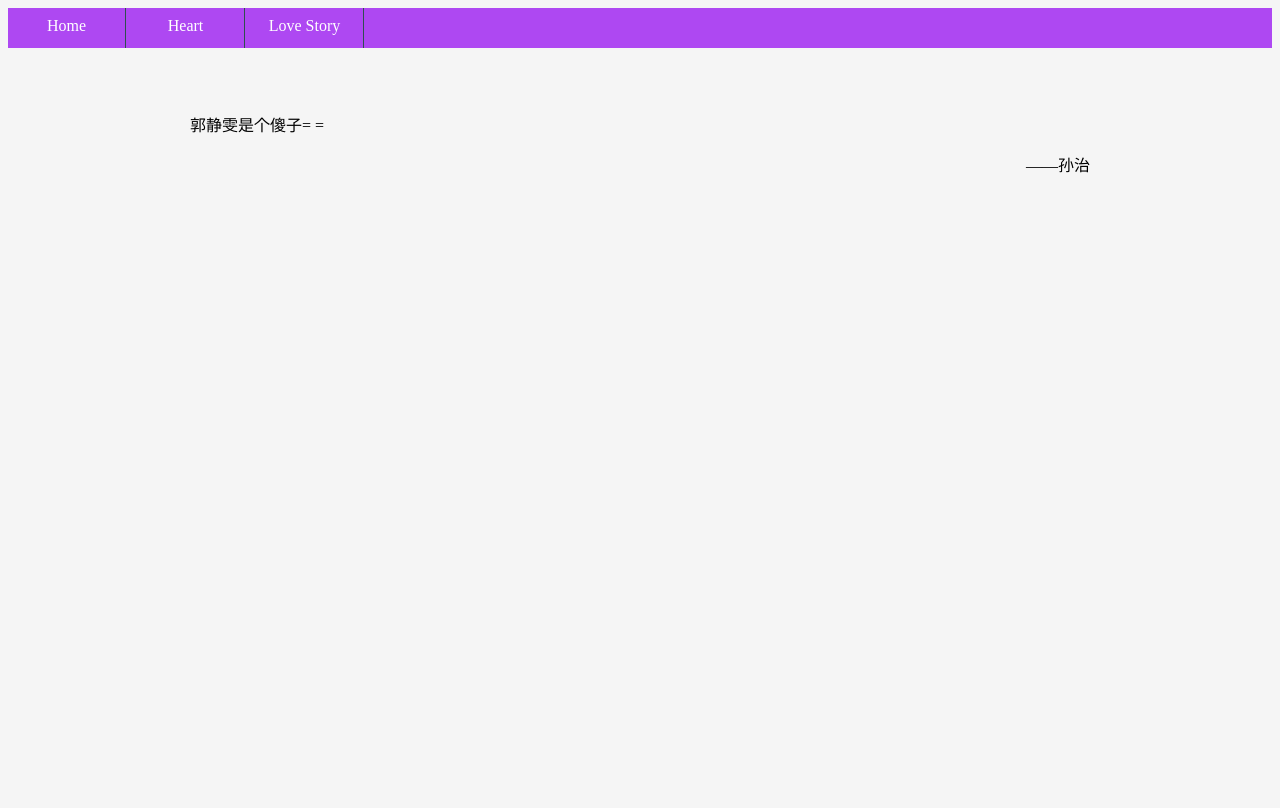
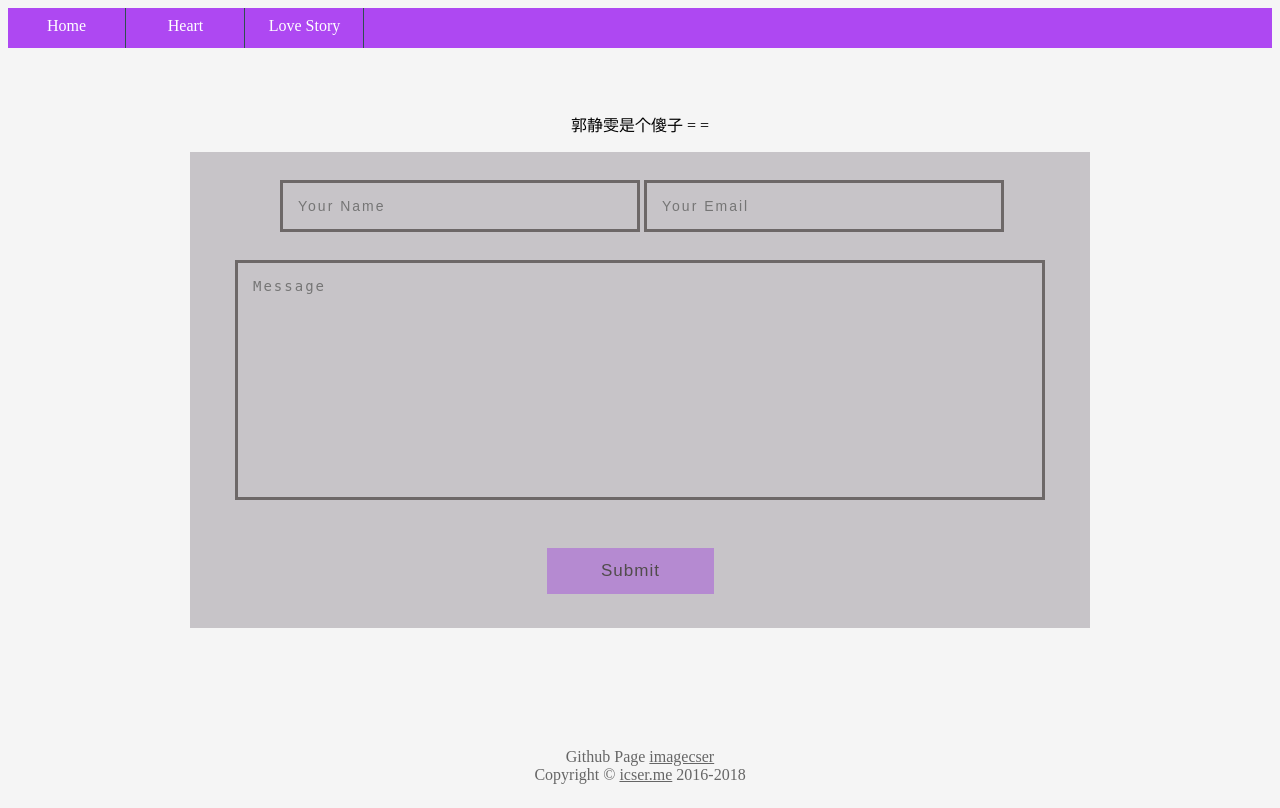
Before and after one commit to imagecser/icser.me, a Flask app: page / in a window 1280 px wide. Before the commit the page ends 173 px from the top, so only its background shows below. Run offline with Flask 2, Linux system fonts and the light colour scheme.

Commit message:
change main page

```diff
--- a/manager.py
+++ b/manager.py
@@ -1,4 +1,5 @@
-from flask import send_from_directory, render_template, Flask, request
+from flask import send_from_directory, render_template, Flask, request, jsonify
+from werkzeug.exceptions import HTTPException
 import templates.calc.calc as calc
 import os
 app = Flask(__name__)
@@ -25,8 +26,9 @@ def calc_line(line='0'):
 
 
 @app.errorhandler(404)
+@app.errorhandler(405)
 def error404(error):
-    return render_template('errors/index.html'), 404
+    return render_template('errors/index.html', code=str(error.code)), error.code
 
 
 if __name__ == '__main__':
--- a/templates/errors/index.html
+++ b/templates/errors/index.html
@@ -38,7 +38,7 @@ a {
 
 <body>
 <pre>
-<h1>404 not found</h1>
+<h1>{{ code  }} not found</h1>
 <h2>There is nothing to see here</h2>
 <a href="/">GO BACK</a></br>
 </pre>
--- a/templates/index.html
+++ b/templates/index.html
@@ -5,9 +5,15 @@
 <title>icser</title>
 <style type="text/css">
 
-body {
+html, body {
     background-color:#f5f5f5;
+    height: 100%;
     }
+
+.wrap {
+    min-height:100%;
+    overflow: hidden;
+}
 
 .nav{
     list-style-type:none;
@@ -57,11 +63,54 @@ body {
     width: 900px;
 }
 
+#copyright{margin-top:-60px; height: 30px; text-align:center;width:100%;color:#666}
+#copyright a{color:#666}
+
+.contact input[type="text"], .contact input[type="email"], .contact textarea {
+    outline: none;
+    border: 3px solid #6d6868;
+    padding: 15px 15px;
+    background: transparent;
+    color: #514c4c;
+    font-size: 14px;
+    letter-spacing: 2px;
+    width: 40%;
+    margin: 2em 0 1em 0em;
+    position: relative;
+    left:10%;
+}
+
+.contact textarea {
+    width: 90%;
+    left: 5%;
+    min-height:240px;
+    resize:none;
+    margin:1em 0;
+}
+
+
+.contact input[type="submit"] {
+    outline: none;
+    border:none;
+    padding:13px 54px;
+    background:#b58ad1;
+    color: #514c4c;
+    font-size: 17px;
+    margin: 2em 0 2em 21em;
+    transition: 0.5s ease-in-out;
+    letter-spacing:1px;
+    cursor:pointer;
+}
+
+.contact input[type="submit"]:hover {
+    background:#ff2d37;
+}
 
 </style>
 </head>
 
 <body>
+<div class="wrap">
 
 <div class="nav">
 <a href="/" id="fleft" style="border-left:none;">Home</a>
@@ -71,8 +120,18 @@ body {
 </div>
 
 <div class="love">
-<p>郭静雯是个傻子= =</p>
-<p align='right'>——孙治</p>
+<p align="middle">郭静雯是个傻子 = =</p>
+<form style="background: #c7c4c8;" class="contact" method="post">
+<input type="text" name="name" placeholder="Your Name">
+<input type="email" name="email" placeholder="Your Email"><br>
+<textarea name="message" placeholder="Message"></textarea>
+<input type="submit" name="submit" value="Submit">
+</form>
+</div>
+</div>
+<div id="copyright">
+Github Page <a href="https://github.com/imagecser/">imagecser</a></br>
+Copyright © <a href='https://www.icser.me'>icser.me</a> 2016-2018
 </div>
 
 </body>
```
Also changed, not shown: 1 other file.
